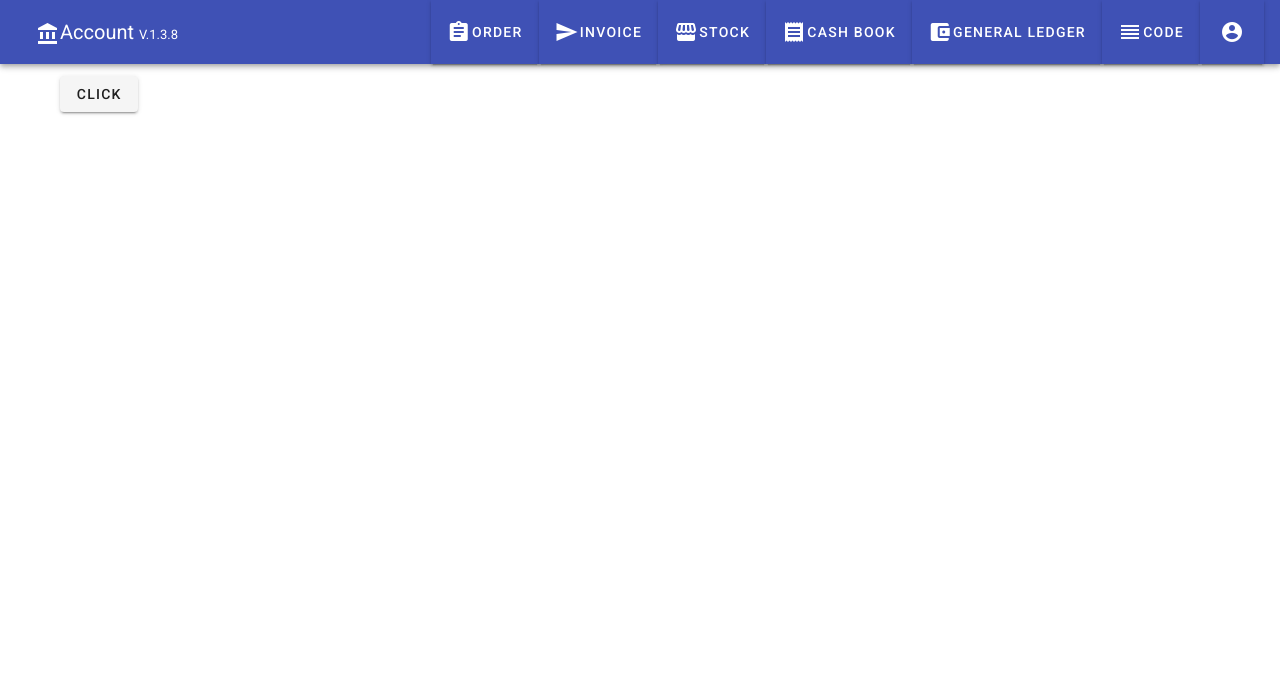
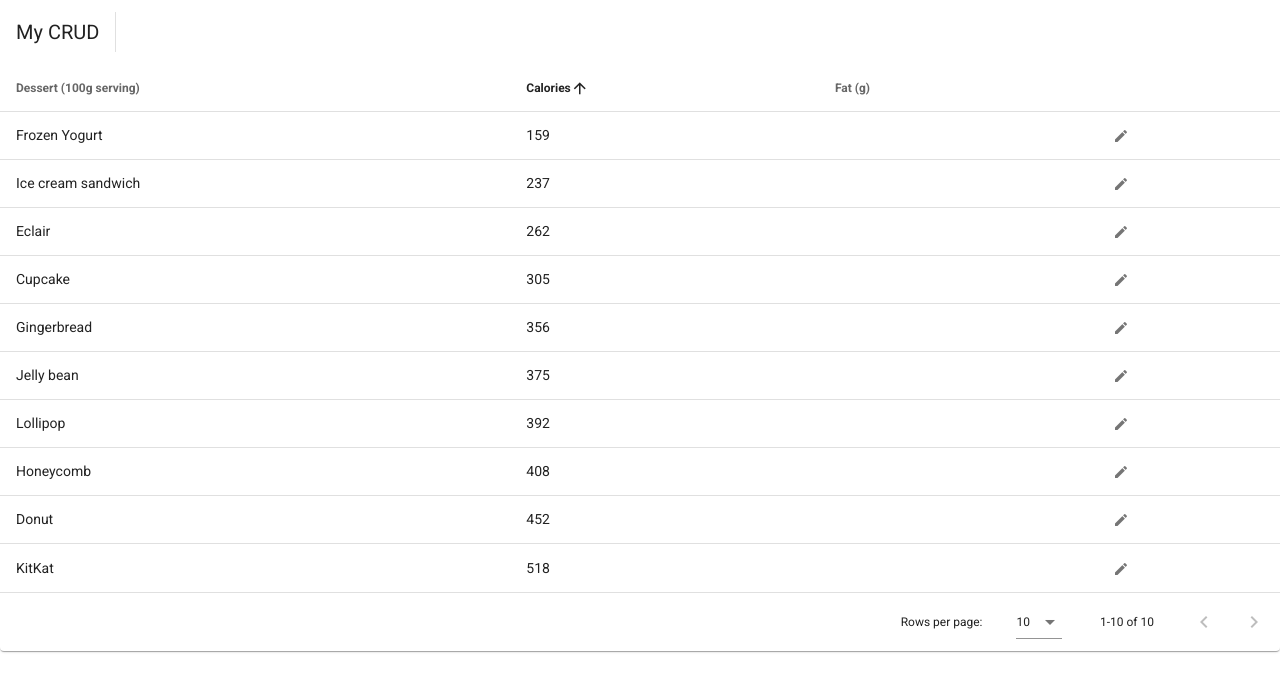
Before and after one commit to kioskgroupit/account-new, a Vue app: page /transfer in a window 1280 px wide. Shown: the top 692 px of the page. Built offline with nearby package versions, Linux system fonts and the light colour scheme.

Commit message:
searchName error fix complete

```diff
--- a/src/views/Orders.vue
+++ b/src/views/Orders.vue
@@ -68,19 +68,21 @@
 
                         <!-- Show customer info from the search in database -->
                                     <v-dialog v-model="dialogCust" max-width="1280px">
-                            <v-data-table :headers="headers" :items="customer" class="elevation-1">
-                                        <template v-slot:item="props">
+                                        <v-data-table :headers="headers" :items="customer"
+                                        class="elevation-1">
+                                            <template v-slot:items="props">
                                                 <td class="text-center">{{props.item.code}}</td>
-                                            <td class="text-center">{{props.item.name}}</td>
-                                            <td class="text-center">{{props.item.address}}</td>
-                                            <td class="text-center">{{props.item.contact}}</td>
-                                            <td class="text-center">{{props.item.tel}}</td>
-                                            <td class="text-center">
+                                                <td>{{props.item.name}}</td>
+                                                <td>{{props.item.address}}</td>
+                                                <td>{{props.item.contact}}</td>
+                                                <td class="text-xs-left">{{props.item.tel}}</td>
+                                                <td hidden class="text-xs-left">{{props.item.gp}}</td>
+                                                <td hidden class="text-xs-left">{{props.item.dc}}</td>
+                                                 <td class="justify-center layout px-0">
                                                     <v-tooltip left>
-                                                    <template v-slot:activator="{ on, attrs }">
+                                                    <template v-slot:item.actions="{ on, attrs }">
                                                         <v-icon @click="searchItem(props.item)" color="primary" dark v-bind="attrs" v-on="on">
-                                                            mdi-check-circle
-                                                        </v-icon>
+                                                            mdi-check-circle</v-icon>
                                                         </template>
                                                     <span>Choose this customer</span>
                                                 </v-tooltip>
@@ -94,8 +96,7 @@
                                     <v-layout>
                                         <v-flex xs2 text-xs-right my-1>Customer code:</v-flex>
                                         <v-flex xs6>
-                                    <input type="text" class="inputCust" size="20" v-model="code" ref="custCode"
-                                        disabled>
+                                            <input type="text" class="inputCust" size="20" v-model="code" ref="custCode" disabled>
                                         </v-flex>
                                     </v-layout>
                                     <v-layout>
@@ -161,7 +162,7 @@
                                                                 product</span></v-card-title>
                                                         <v-card-text>
                                                     <v-data-table :headers="headerProCode" :items="listProduct" class="elevation-1">
-                                                        <template v-slot:item="props">
+                                                        <template v-slot:items="props">
                                                             <td class="text-center">{{props.item.Code}}</td>
                                                             <td class="text-center">{{props.item.NameMM}}</td>
                                                             <td class="text-center">
@@ -169,7 +170,7 @@
                                                                 ",")}}</td>
                                                             <td class="text-center">
                                                                 <v-tooltip left>
-                                                                    <template v-slot:activator="{ on, attrs }">
+                                                                    <template v-slot:activator.actions="{ on, attrs }">
                                                                         <v-icon @click="selectProCode
                                                                         (props.item)" color="primary" dark v-bind="attrs" v-on="on">
                                                                             mdi-check-circle
@@ -561,10 +562,10 @@ export default {
             },
             showSearchProCode: false,
             headerProCode: [
-                { text: 'Product code', value: 'Code', align: 'center', sortable: false, },
-                { text: 'Product name', value: 'NameMM', sortable: false, align: 'center' },
-                { text: 'Price', align: 'center', value: 'PriceMM', sortable: false, },
-                { text: '', sortable: false, align: 'center' },
+                { text: 'Product code', value: 'Code' },
+                { text: 'Product name', sortable: false, },
+                { text: 'Price', align: 'right', sortable: false, },
+                { text: '', value: 'actions', sortable: false },
             ],
             itemDisc: ['Percent(%)', 'Shock Price(MMK)'],
             showPercent: false,
@@ -588,12 +589,12 @@ export default {
 
 
             headers: [
-                { text: 'Customer code', sortable: false, align: 'center', value: 'code'},
-                { text: 'Customer name', sortable: false, align: 'center', value: 'name' },
-                { text: 'Address', sortable: false, align: 'center', value: 'address' },
-                { text: 'Contact name', sortable: false, align: 'center', value: 'contact' },
-                { text: 'Telephone number', sortable: false, align: 'center', value: 'tel'},
-                { text: '', sortable: false, align: 'center'},
+                { text: 'Customer code', align: 'center', value: 'code' },
+                { text: 'Customer name', sortable: false, align: 'center', value: 'name'},
+                { text: 'Address', sortable: false, align: 'center' },
+                { text: 'Contact name', sortable: false, align: 'center' },
+                { text: 'Telephone number', sortable: false, align: 'center' },
+                { text: '', value: 'actions', sortable: false },
             ],
 
             itemPayMent: [],
@@ -637,7 +638,7 @@ export default {
                 let app = this
                 // let searchN = this.searchName + '\uf8ff'
                 const db = getFirestore()
-                const q = query(collection(db, "customer"), orderBy('name'), startAt(this.searchName), endAt(this.searchName));
+                const q = query(collection(db, "customer"), orderBy('name'), startAt(this.searchName), endAt(this.searchName + '\uf8ff'));
                 onSnapshot(q, (snapshot) => {
                     app.customer = []
                     snapshot.docs.map((doc) => {
@@ -684,7 +685,7 @@ export default {
             else {
                 let app = this
                 const db = getFirestore()
-                const q = query(collection(db, "customer"), orderBy('code'), startAt(this.searchCode), endAt(this.searchCode));
+                const q = query(collection(db, "customer"), orderBy('code'), startAt(this.searchCode), endAt(this.searchCode + '\uf8ff'));
                 onSnapshot(q, (snapshot) => {
                     app.customer = []
                     snapshot.docs.map((doc) => {
@@ -733,7 +734,7 @@ export default {
             this.tel = item.tel
             this.prod.gp = item.gp
             this.prod.dc = item.dc
-            this.type = item.code.substr(0, 1)
+            this.type = item.code
             this.dialogCust = false
             this.searchName = ''
             this.$nextTick(() => { this.$refs.focusAddress.focus() })
--- a/src/views/transfer.vue
+++ b/src/views/transfer.vue
@@ -1,116 +1,167 @@
-<<!-- <template>
-    <div class="about">
-        <h1>This is an orderPayment page</h1>
-    </div>
-</template> -->
+<template>
+    <v-data-table :headers="headers" :items="customers" sort-by="calories" class="elevation-1">
+        <template v-slot:top>
+            <v-toolbar flat color="white">
+                <v-toolbar-title>My CRUD</v-toolbar-title>
+                <v-divider class="mx-4" inset vertical></v-divider>
+                <v-spacer></v-spacer>
+            </v-toolbar>
+        </template>
+        <template v-slot:item.actions="{ item }">
+            <v-icon small class="mr-2" @click="editItem(item)">
+                mdi-pencil
+            </v-icon>
+        </template>
+    </v-data-table>
+</template>
 
-<template>
-    <v-app>
-        <mainMenu></mainMenu>
-        <v-container>
-            <v-btn @click="addData()">Click</v-btn>
+<script>
+export default {
+    data: () => ({
+        dialog: false,
+        headers: [
+            { text: 'Dessert (100g serving)', align: 'start', sortable: false, value: 'name' },
+            { text: 'Calories', value: 'calories' },
+            { text: 'Fat (g)' },
+            { text: '', value: 'actions', sortable: false },
+        ],
+        customers: [],
+        editedIndex: -1,
+        editedItem: {
+            name: '',
+            calories: 0,
+            fat: 0,
+            carbs: 0,
+            protein: 0,
+        },
+        defaultItem: {
+            name: '',
+            calories: 0,
+            fat: 0,
+            carbs: 0,
+            protein: 0,
+        },
+    }),
 
-        </v-container>
-    </v-app>
-</template>
-<script>
-import { collection, doc, setDoc, query, where, getFirestore, getDocs } from "firebase/firestore";
-// import { getFirestore, collection, getDocs } from 'firebase/firestore'
-// import { db, fieldValue } from '@/firebase'
-import mainMenu from '@/components/mainMenu.vue'
-export default {
-    components: {
-        mainMenu
+    computed: {
+        formTitle() {
+            return this.editedIndex === -1 ? 'New Item' : 'Edit Item'
+        },
     },
-    data() {
-        return {
 
-        }
+    watch: {
+        dialog(val) {
+            val || this.close()
+        },
     },
-    mounted() {
-        // this.$refs.searchName.focus()
-        // let app = this
-        // const db = getFirestore()
-        // const querySnapshot = await getDocs(collection(db, "users"));
-        // querySnapshot.forEach((doc) => {
-        //     console.log(`${doc.id} => ${doc.data()}`);
-        // });
-        // const querySnapshot = await getDocs(collection(db, "order"));
-        // querySnapshot.forEach((doc) => {
-        //     console.log('${doc.id} => ${doc.data()}');
-        // });
-        // collection(db, "chartAccount").where("cash", "==", "Y").get()
-        //     .then(payment => {
-        //         app.itemPayMent = []
-        //         payment.forEach(doc => {
-        //             let readDoc = doc.data().accName
-        //             app.itemPayMent.push(readDoc)
-        //         })
-        //     })
-        // collection(db, "code").doc("color").get()
-        //     .then(color => {
-        //         app.itemFrame.push(color.data().frame.sort())
-        //         app.itemFront.push(color.data().front.sort())
-        //     })
+
+    created() {
+        this.initialize()
     },
+
     methods: {
-        //Adding Data
-        // addData() {
-        //         const db = getFirestore()
-        //         addDoc(collection(db, "users"), {
-        //             first: "Alan",
-        //             middle: "Mathison",
-        //             last: "Turing",
-        //             born: 1912
-        //         });
-        // }
-        //Read Data
-        //     async addData() {
-        //         const db = getFirestore()
-        //         const docRef = await getDocs(collection(db, "users"));
-        //         docRef.forEach((doc) => {
-        //             console.log(doc.data().first+doc.data().middle+doc.data().last);
-        //             console.log(doc.data().born);
-        //         });
-        //    }
-        async addData() {
-            // let app = this
-            // let year = new Date().toISOString().substr(0, 4)
-            // let subYear = new Date().toISOString().substr(2, 2)
-            // const db = getFirestore()
-            // const docRef = await getDocs(collection(db, "customer"),("2023", "==", year));
-            // docRef.forEach((doc) => {
-            //         let typeDoc = doc.data()[this.orderType] + 1
-            //         if (typeDoc <= 9999) {
-            //             typeDoc = ("000" + typeDoc).slice(-4)
-            //         }
-            //         this.orderNo = subYear + typeDoc
-            //         console.log(this.orderNo)
-            //     });
-            // const db = getFirestore()
-            // const docRef = await getDocs(collection(db, 'customer'), where('name', '==', 'address'));
-            // docRef.forEach((doc) => {
-            //         let name = doc.data()
-            //     console.log(name)
-            //     alert(name)
-            // });
-            const db = getFirestore()
+        initialize() {
+            this.customers = [
+                {
+                    name: 'Frozen Yogurt',
+                    calories: 159,
+                    fat: 6.0,
+                    carbs: 24,
+                    protein: 4.0,
+                },
+                {
+                    name: 'Ice cream sandwich',
+                    calories: 237,
+                    fat: 9.0,
+                    carbs: 37,
+                    protein: 4.3,
+                },
+                {
+                    name: 'Eclair',
+                    calories: 262,
+                    fat: 16.0,
+                    carbs: 23,
+                    protein: 6.0,
+                },
+                {
+                    name: 'Cupcake',
+                    calories: 305,
+                    fat: 3.7,
+                    carbs: 67,
+                    protein: 4.3,
+                },
+                {
+                    name: 'Gingerbread',
+                    calories: 356,
+                    fat: 16.0,
+                    carbs: 49,
+                    protein: 3.9,
+                },
+                {
+                    name: 'Jelly bean',
+                    calories: 375,
+                    fat: 0.0,
+                    carbs: 94,
+                    protein: 0.0,
+                },
+                {
+                    name: 'Lollipop',
+                    calories: 392,
+                    fat: 0.2,
+                    carbs: 98,
+                    protein: 0,
+                },
+                {
+                    name: 'Honeycomb',
+                    calories: 408,
+                    fat: 3.2,
+                    carbs: 87,
+                    protein: 6.5,
+                },
+                {
+                    name: 'Donut',
+                    calories: 452,
+                    fat: 25.0,
+                    carbs: 51,
+                    protein: 4.9,
+                },
+                {
+                    name: 'KitKat',
+                    calories: 518,
+                    fat: 26.0,
+                    carbs: 65,
+                    protein: 7,
+                },
+            ]
+        },
 
-            // const docRef = await getDocs(collection(db, 'code' + '/productcode'), where('proCode', '==', 'Code'));
-            // const docRef = await getDocs(db, collection("code"), doc("productcode"), collection("proCode")("Code"));
-            // const docRef = collection(db, "code")
-            // const q = await query(docRef, "productcode", where("Code", "==", "this.prod.Code"));
-            // const user = await getDocs(q)
-            // const docRef = doc(db, collection("code", "productcode"));
-            const docRef = await getDocs(db, collection('code'), "productcode")
-            // const docSnap = await getDoc(docRef);
-            docRef.forEach((doc) => {
-                let name = doc.data()
-                console.log(name)
-            });
+        editItem(item) {
+            this.editedIndex = this.desserts.indexOf(item)
+            this.editedItem = Object.assign({}, item)
+            this.dialog = true
+        },
 
+        deleteItem(item) {
+            const index = this.desserts.indexOf(item)
+            confirm('Are you sure you want to delete this item?') && this.desserts.splice(index, 1)
+        },
 
-        }
-    }
+        close() {
+            this.dialog = false
+            this.$nextTick(() => {
+                this.editedItem = Object.assign({}, this.defaultItem)
+                this.editedIndex = -1
+            })
+        },
+
+        save() {
+            if (this.editedIndex > -1) {
+                Object.assign(this.desserts[this.editedIndex], this.editedItem)
+            } else {
+                this.desserts.push(this.editedItem)
+            }
+            this.close()
+        },
+    },
 }
 </script>
```
Lines whose indentation alone changed are shown as unchanged.
